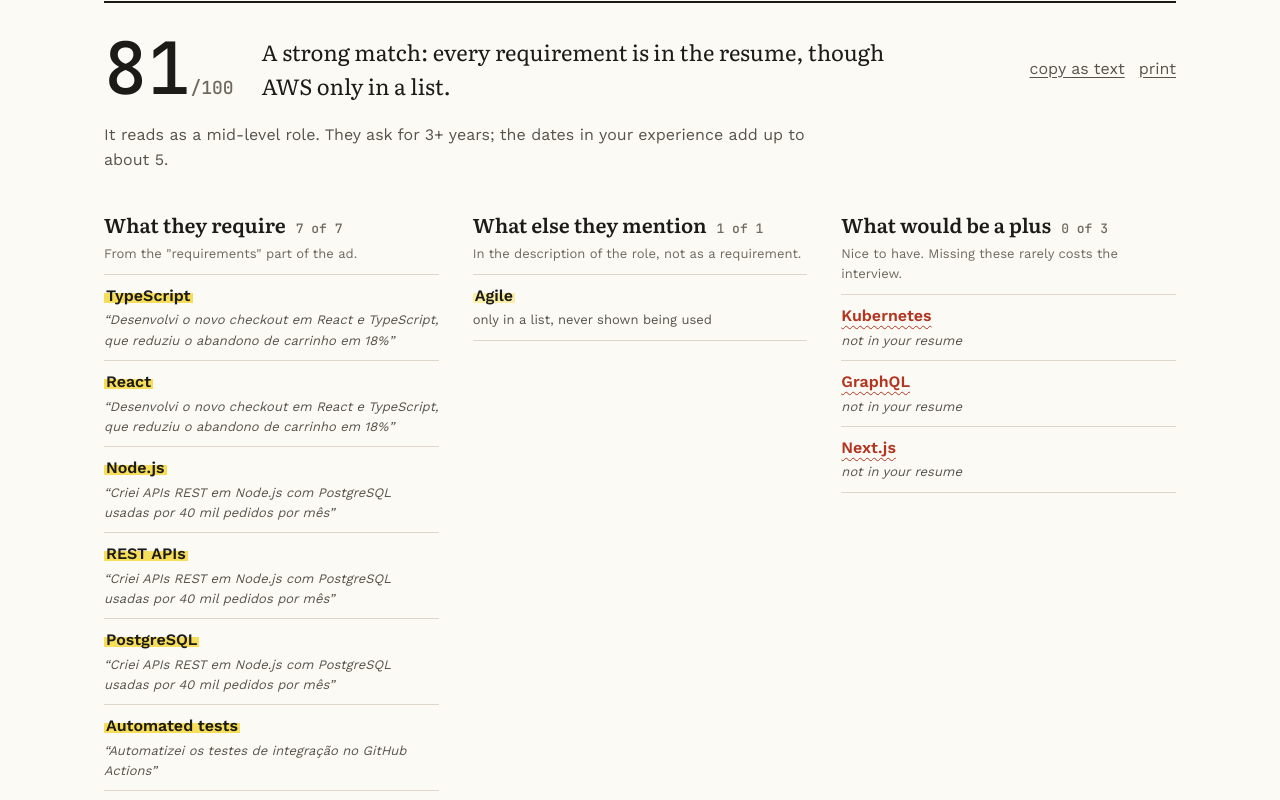
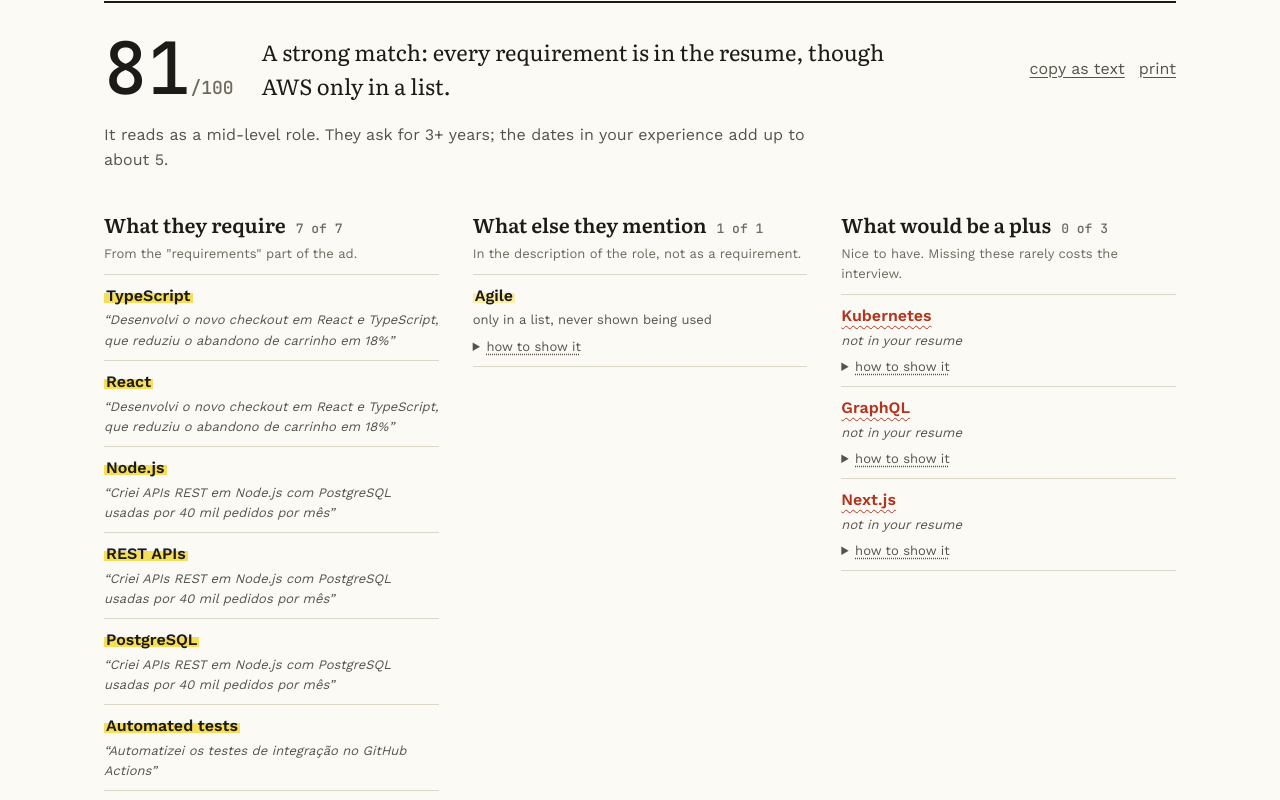
Before and after one commit to ViniciuscLemos/shortlist, a React (Vite) app: page / in a window 1280 px wide. Both pictures are taken after a click on the button "or try it with an example". Shown: the part 808-1608 px from the top of the page. Built offline with nearby package versions, Linux system fonts and the light colour scheme.

Commit message:
How to show it: the line folded under each missing or only-listed skill
Open it, fill the brackets, copy. It says plainly that it's a line to
start from if it's true, and it stays out of the printed report.

```diff
--- a/src/App.tsx
+++ b/src/App.tsx
@@ -1,5 +1,6 @@
 import { useEffect, useMemo, useState, type KeyboardEvent } from 'react';
 import { analyze, type Report, type SkillResult } from './engine/match';
+import { suggestLine } from './engine/suggest';
 import type { Lang } from './engine/words';
 import { reportText } from './engine/plaintext';
 import { SAMPLE_JOB, SAMPLE_RESUME } from './engine/samples';
@@ -162,6 +163,28 @@ function quote(line: string, max = 110): string {
   return line.length > max ? `${line.slice(0, max - 1).trimEnd()}…` : line;
 }
 
+// what to write when the resume doesn't show it (or only lists it): a line with brackets
+// to fill, folded so the report stays short
+function Suggest({ s, T }: { s: SkillResult; T: Texts }) {
+  const [copied, setCopied] = useState(false);
+  const line = suggestLine(s.skill, T.lang);
+  async function copy() {
+    try {
+      await navigator.clipboard.writeText(line);
+      setCopied(true);
+      setTimeout(() => setCopied(false), 2000);
+    } catch { /* the line is right there to select */ }
+  }
+  return (
+    <details className="suggest">
+      <summary>{T.howToShow}</summary>
+      <p className="suggest-note">{T.suggestNote}</p>
+      <p className="suggest-line">{line}</p>
+      <button type="button" className="link" onClick={copy}>{copied ? T.copied : T.copyLine}</button>
+    </details>
+  );
+}
+
 function SkillRow({ s, T }: { s: SkillResult; T: Texts }) {
   if (!s.evidence) {
     return (
@@ -172,6 +195,7 @@ function SkillRow({ s, T }: { s: SkillResult; T: Texts }) {
           {/* the line of the ad only helps when it says more than the name */}
           {s.line.trim().length > s.skill.name.length + 6 && <> · {T.adSays} “{quote(s.line, 80)}”</>}
         </span>
+        <Suggest s={s} T={T} />
       </li>
     );
   }
@@ -181,6 +205,7 @@ function SkillRow({ s, T }: { s: SkillResult; T: Texts }) {
       <span className="where">
         {s.onlyListed ? T.onlyListed : <>“{quote(s.evidence.line)}”</>}
       </span>
+      {s.onlyListed && <Suggest s={s} T={T} />}
     </li>
   );
 }
--- a/src/styles.css
+++ b/src/styles.css
@@ -166,3 +166,13 @@ footer { margin: 70px 0 30px; padding-top: 14px; border-top: 1px solid var(--rul
 }
 
 .noscript { max-width: 560px; margin: 40px auto; padding: 14px 18px; border-left: 3px solid currentColor; font: 16px/1.5 system-ui, sans-serif; }
+
+/* the line to start from, folded under a missing skill */
+.suggest { margin-top: 4px; font-size: 13px; }
+.suggest summary { cursor: pointer; color: var(--ink-soft); width: fit-content; text-decoration: underline; text-decoration-style: dotted; text-underline-offset: 3px; }
+.suggest[open] summary { margin-bottom: 6px; }
+.suggest-note { margin: 0 0 6px; color: var(--ink-faint); }
+.suggest-line { margin: 0 0 6px; padding: 8px 10px; background: var(--paper-2); border-left: 2px solid var(--marker); font-size: 14px; line-height: 1.5; }
+.suggest .link { font-size: 13px; }
+@media print { .suggest { display: none; } }
+@media (pointer: coarse) { .suggest summary { padding: 8px 0; } }
--- a/src/ui.ts
+++ b/src/ui.ts
@@ -42,6 +42,10 @@ export const UI = {
     notInResume: 'not in your resume',
     adSays: 'the ad says',
     onlyListed: 'only in a list, never shown being used',
+    lang: 'en' as Lang,
+    howToShow: 'how to show it',
+    suggestNote: "A line to start from, if it's true. Fill the brackets with what only you know.",
+    copyLine: 'copy the line',
     before: 'Before you send it',
     nothingToFix: "Nothing to fix in the resume itself. What's left is the match above.",
     fine: 'Already fine:',
@@ -97,6 +101,10 @@ export const UI = {
     notInResume: 'não está no currículo',
     adSays: 'a vaga diz',
     onlyListed: 'só numa lista, sem aparecer em uso',
+    lang: 'pt' as Lang,
+    howToShow: 'como mostrar',
+    suggestNote: 'Uma linha pra começar, se for verdade. Preencha os colchetes com o que só você sabe.',
+    copyLine: 'copiar a linha',
     before: 'Antes de mandar',
     nothingToFix: 'Nada pra arrumar no currículo em si. O que falta é o da comparação acima.',
     fine: 'Já está bom:',
```
